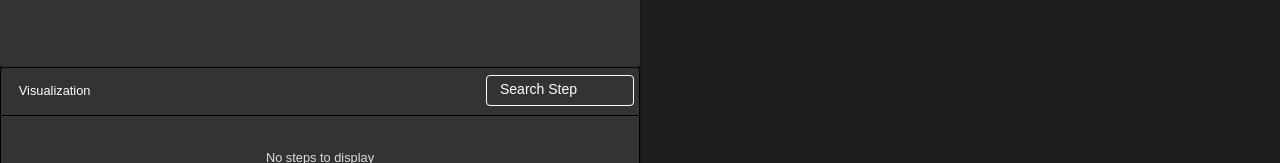
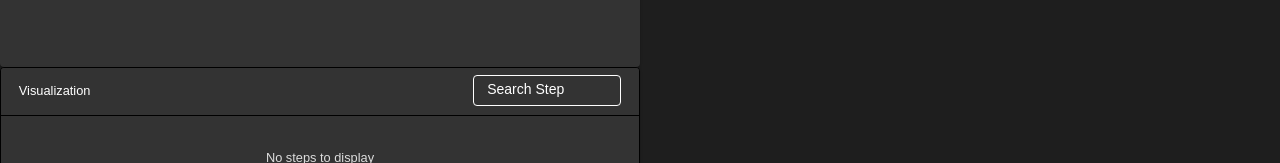
Before and after one commit to hamza-eljaouhari/algorithm-visualize, a React (Create React App) app: page / in a window 1280 px wide. Shown: the part 263-426 px from the top of the page. Built offline with nearby package versions, Linux system fonts and the light colour scheme.

Commit message:
Done state !!!! Pick up here

```diff
--- a/src/Visualizer.js
+++ b/src/Visualizer.js
@@ -356,6 +356,7 @@ export default function Visualizer({ steps, currentStep, stepType }) {
           onChange={handleSearchChange}
           sx={{
             ml: 'auto',
+            mr: 2,
             '.MuiFormLabel-root': { color: 'white', fontSize: '14px', paddingBottom: '5px'},
             '.MuiOutlinedInput-root fieldset': { color: 'white !important', height: '36px' },
             '& .MuiOutlinedInput-root': {
```
